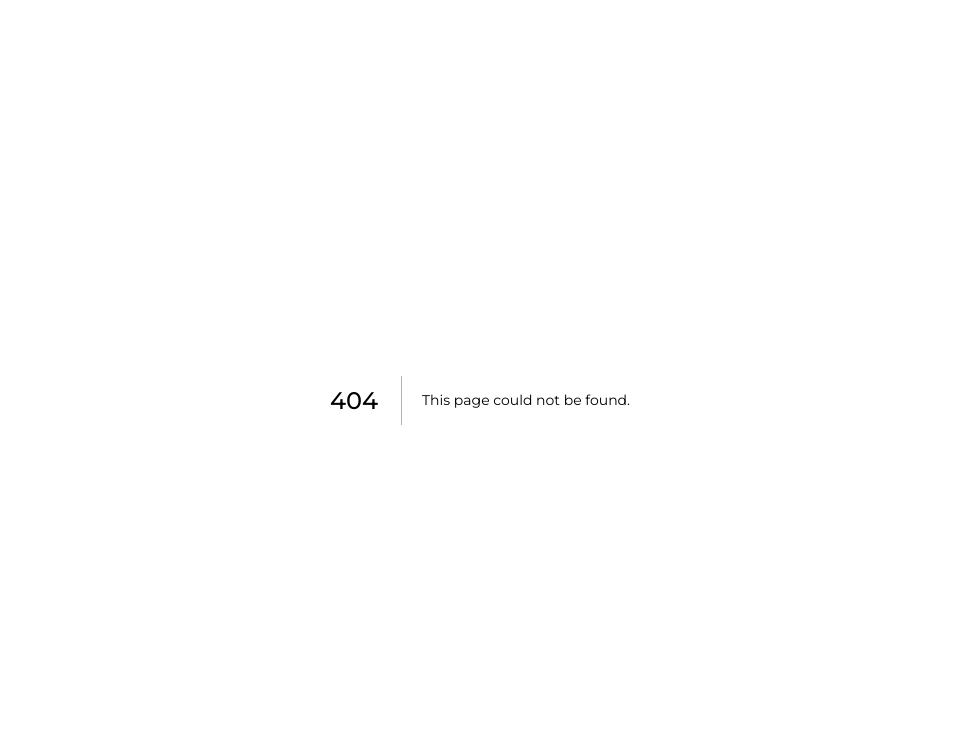
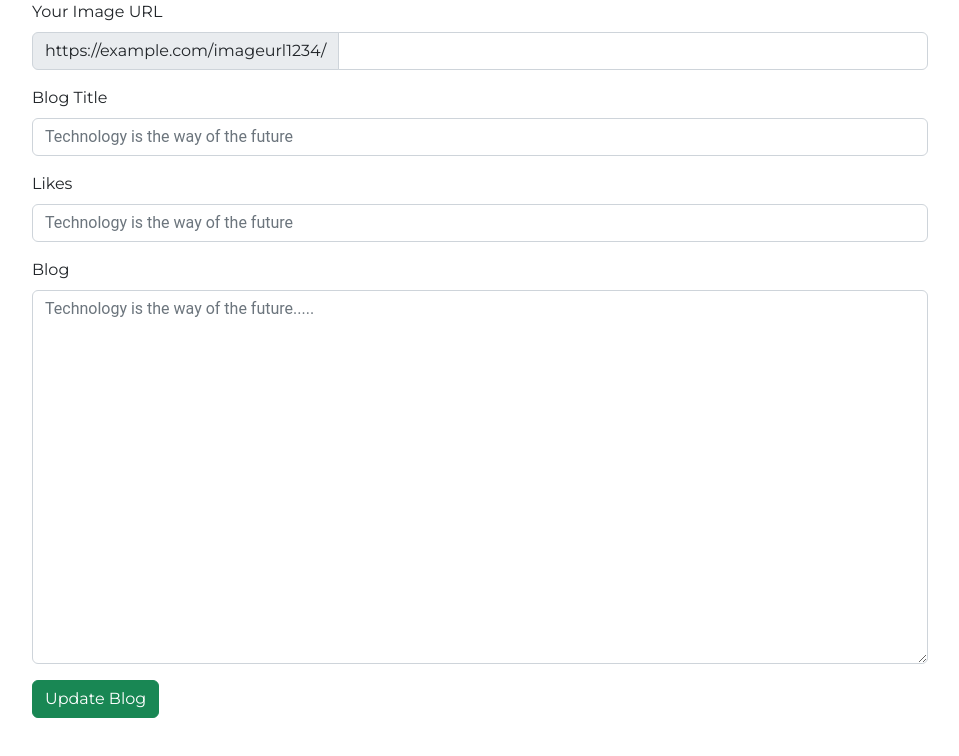
Before and after one commit to allanmauko/snitch-client, a Next.js app in the folder snitch-client/: page /updateArticle in a window 1280 px wide. Before the commit this address had no page. Shown: the top 756 px of the page, without its empty margins (160-1119 px from the left). Built offline with nearby package versions, Linux system fonts and the light colour scheme.

Commit message:
Added GET and POST, yet to add PATCH

```diff
--- a/snitch-client/components/articles/Article.js
+++ b/snitch-client/components/articles/Article.js
@@ -1,5 +1,5 @@
 import { useState } from "react";
-// import Link from "next/link";
+import Link from "next/link";
 
 
 function Article({ id, title, value, image_url, removeArticle }) {
@@ -44,6 +44,9 @@ function Article({ id, title, value, image_url, removeArticle }) {
         <button className='delete-btn btn btn-danger' onClick={()=> {removeArticle(id)}}>Not interested in this Article</button>
 
             {/* <button className="btn-update btn btn-danger" onClick={handleDeleteBlog}>Delete Blog</button> */}
+            <button className="btn-update btn btn-success" style={{color: "black"}}>
+                <Link href="/updateArticle" >Update Blog</Link>
+              </button>
             </div>
     </div>
   </div>
--- /dev/null
+++ b/snitch-client/pages/updateArticle.js
@@ -0,0 +1,130 @@
+import React, { useState, useEffect } from "react";
+import Form from "react-bootstrap/Form";
+import InputGroup from "react-bootstrap/InputGroup";
+import Button from "react-bootstrap/Button";
+import Router from "next/router";
+// import axios from "axios";
+
+function UpdateArticle() {
+  const [image_url, setImageURL] = useState("");
+  const [title, setTitle] = useState("");
+  const [value, setValue] = useState("");
+  const [number_of_likes, setNumberOfLikes] = useState("");
+
+  const [id, setId] = useState(null);
+
+  // console.log(imageURL)
+  // console.log(title)
+  // console.log(blogItem)
+
+  const handleUpdateArticle = (e) => {
+    e.preventDefault();
+    fetch(`http://127.0.0.1:3000/articles/${id}`, {
+      method: "PATCH",
+      headers: {
+        "Content-Type": "application/json",
+      },
+      body: JSON.stringify({
+        image_url,
+        title,
+        value,
+        number_of_likes,
+      }),
+    })
+      .then((response) => response.json())
+      .then((data) => {
+        console.log("Success:", data);
+        // Router.push("/");
+      })
+      .catch((error) => {
+        console.error("Error:", error);
+      });
+  };
+
+  // const handleUpdateArticle = () => {
+  //   fetch(`https://635aa5516f97ae73a632efe8.mockapi.io/blogs/${id}`, {
+  //     method: "PATCH",
+  //     body: JSON.stringify({
+  //       imageURL,
+  //       title,
+  //       blogItem,
+  //     }),
+  //     headers: {
+  //       "Content-type": "application/json",
+  //     },
+  //   })
+  //     .then((response) => response.json())
+  //     .then((data) => {
+  //       console.log(data);
+  //       Router.push("/")
+  //     });
+  // };
+
+  // const handleUpdateArticle = ()=> {
+  //   axios.put(`https://635aa5516f97ae73a632efe8.mockapi.io/blogs/${id}`, {
+  //       imageURL,
+  //       title,
+  //       blogItem
+  //     })
+  // };
+
+  useEffect(() => {
+    setId(localStorage.getItem("id"));
+    setImageURL(localStorage.getItem("Image URL"));
+    setTitle(localStorage.getItem("Title"));
+    setValue(localStorage.getItem("Value"));
+    setNumberOfLikes(localStorage.getItem("Number of Likes"));
+  }, []);
+
+  return (
+    <>
+      <div style={{ width: "70%", align: "center", margin: "auto" }}>
+        <Form>
+          <Form.Label htmlFor="basic-url">Your Image URL</Form.Label>
+          <InputGroup
+            className="mb-3"
+            value={image_url}
+            onChange={(e) => setImageURL(e.target.value)}
+          >
+            <InputGroup.Text id="basic-addon3">
+              https://example.com/imageurl1234/
+            </InputGroup.Text>
+            <Form.Control id="basic-url" aria-describedby="basic-addon3" />
+          </InputGroup>
+          <Form.Group className="mb-3" controlId="exampleForm.ControlInput1">
+            <Form.Label>Blog Title</Form.Label>
+            <Form.Control
+              type="text"
+              value={title}
+              placeholder="Technology is the way of the future"
+              onChange={(e) => setTitle(e.target.value)}
+            />
+          </Form.Group>
+          <Form.Group className="mb-3" controlId="exampleForm.ControlInput1">
+            <Form.Label>Likes</Form.Label>
+            <Form.Control
+              type="text"
+              placeholder="Technology is the way of the future"
+              onChange={(e) => setNumberOfLikes(e.target.value)}
+            />
+          </Form.Group>
+          <Form.Group className="mb-3" controlId="exampleForm.ControlTextarea1">
+            <Form.Label>Blog</Form.Label>
+            <Form.Control
+              as="textarea"
+              value={value}
+              rows={15}
+              placeholder="Technology is the way of the future....."
+              onChange={(e) => setValue(e.target.value)}
+            />
+          </Form.Group>
+        </Form>
+        <Button type="submit" variant="success" onClick={handleUpdateArticle}>
+          Update Blog
+        </Button>
+      </div>
+    </>
+  );
+}
+
+export default UpdateArticle;
```
Also changed, not shown: snitch-client/pages/BlogForm.js (+41 -28 lines).
